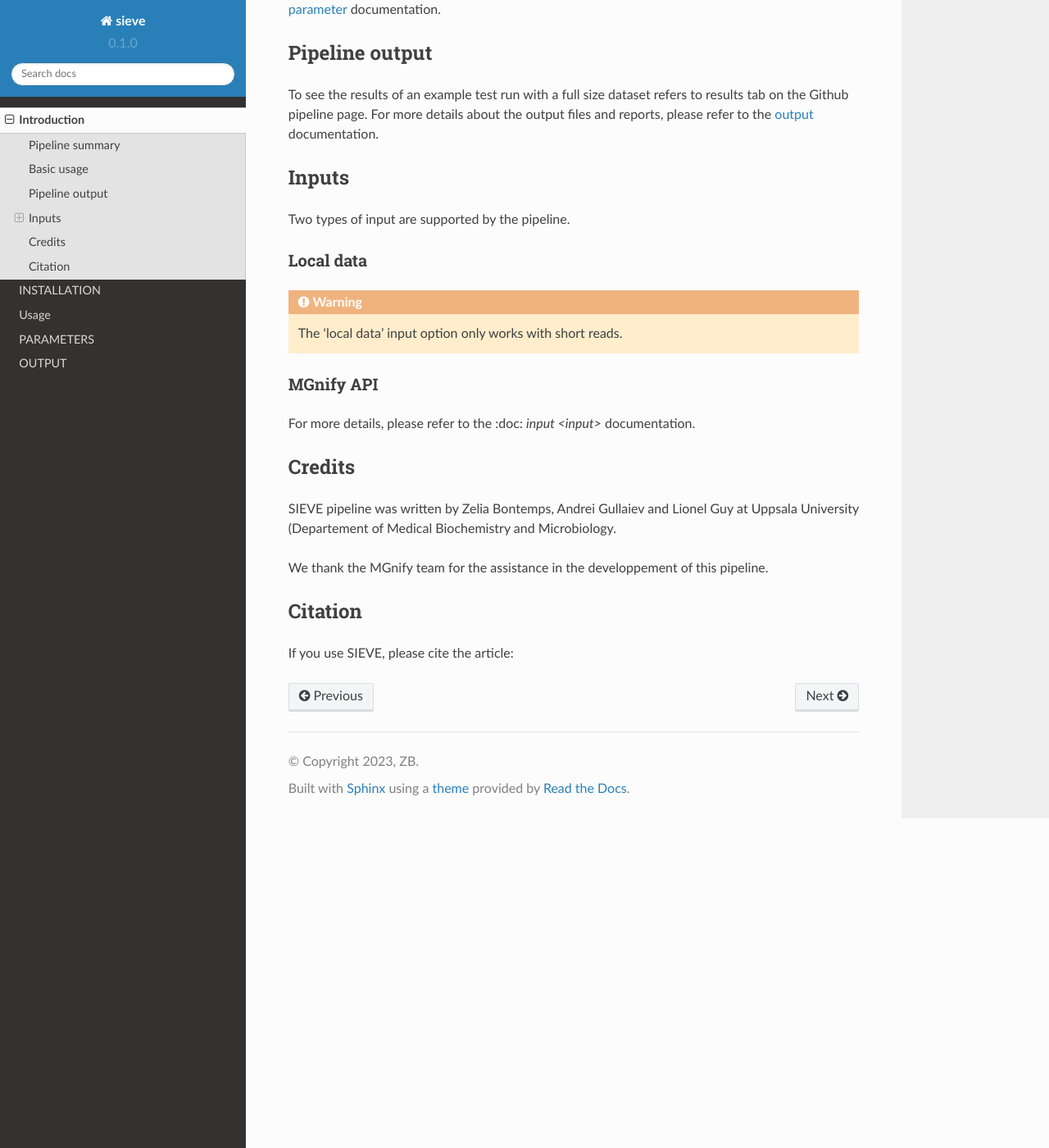
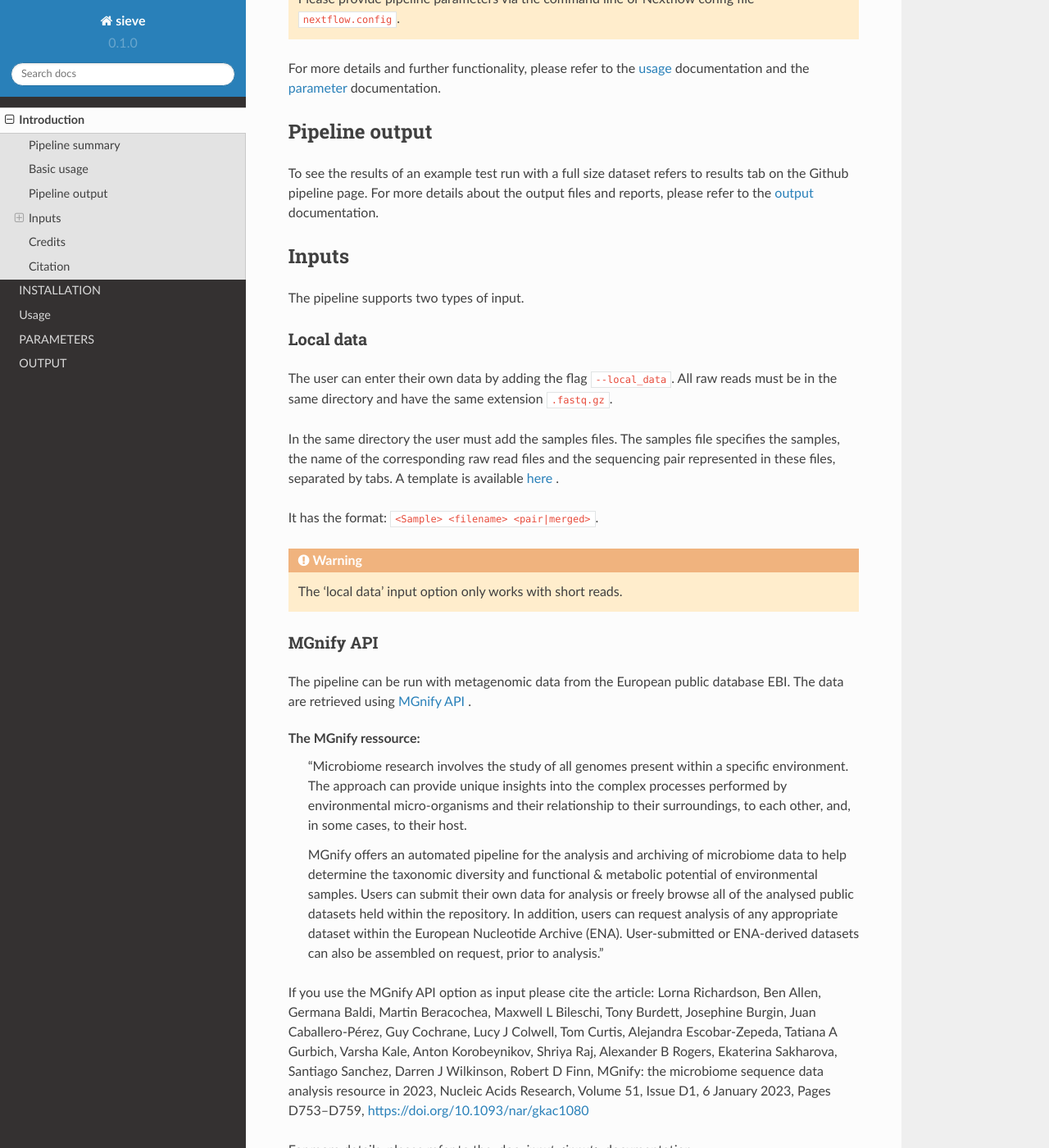
Before and after one commit to matiasWanntorp/sieve-doc, a Sphinx documentation site: the page built from docs/source/introduction.rst, in a window 1280 px wide and 1400 px high, scrolled down 1022 px. Shown: the whole window at 82% size. Built offline with Sphinx 7.4.7 and the Read the Docs theme 2.0.0, drawn with Linux system fonts in a browser that asks for light colours; some of the changed text lies outside the part shown.

Commit message:
Update introduction.rst

```diff
--- a/docs/source/introduction.rst
+++ b/docs/source/introduction.rst
@@ -1,19 +1,19 @@
 Introduction
 ============
 
-`SIEVE <https://github.com/LascauxZelia/sieve>`_ is a bioinformatics filters-analysis pipeline for assembly, binning and annotation of metagenomes from EBI public database or local user data.
+`SIEVE <https://github.com/LascauxZelia/sieve>`_ is a bioinformatics filters-analysis pipeline for assembly, binning and annotation of metagenomes from EBI public database (database mining) or local user data.
 
 Pipeline summary
 ----------------
 
-
+To analyse metagenomic datasets, users can input their own data (the pipeline will be in charge of the trimming) or filter and collect data from the European public database EBI using the MGnify API.
 
 The pipeline then:
 
-* Check the presence of genes of interest using `diamond <https://github.com/bbuchfink/diamond>`_
+* Check for the presence of genes of interest using `diamond <https://github.com/bbuchfink/diamond>`_
 * Performs assembly using `MEGAHIT <https://github.com/voutcn/megahit>`_ and predicts proteins-coding genes for the assemblies using `Prodigal <https://github.com/hyattpd/Prodigalt>`_ .
-* Check the presence of secretion systems with `MacSyFinder <https://github.com/gem-pasteur/macsyfinder>`_ .
-* Extract contigs of interest with `seqtk <https://github.com/lh3/seqtk>`_ and assigns taxonomy using `CAT <https://github.com/dutilh/CAT>`_ .
+* Check for the presence of secretion systems with `MacSyFinder <https://github.com/gem-pasteur/macsyfinder>`_ .
+* Extract contigs of interest using `seqtk <https://github.com/lh3/seqtk>`_ and assigns taxonomy using `CAT <https://github.com/dutilh/CAT>`_ .
 * Performs metagenome binning using `MaxBin2 <https://sourceforge.net/projects/maxbin2/>`_ and `CONCOCT <https://github.com/BinPro/CONCOCT>`_ and checks the quality of the genome bins using `miComplete <https://bitbucket.org/evolegiolab/micomplete/src/master/>`_
 * Refines bins with `DAS Tool <https://github.com/cmks/DAS_Tool>`_
 * Assigns taxonomy to bins using `BAT <https://github.com/dutilh/CAT>`_
@@ -43,15 +43,19 @@ Pipeline output
 
 To see the results of an example test run with a full size dataset refers to results tab on the Github pipeline page. For more details about the output files and reports, please refer to the :doc:`output <output>` documentation.
 
-
 Inputs
 ------
 
-Two types of input are supported by the pipeline.
+The pipeline supports two types of input.
 
 Local data
 ~~~~~~~~~~
 
+The user can enter their own data by adding the flag ``--local_data``. All raw reads must be in the same directory and have the same extension ``.fastq.gz``.
+
+In the same directory the user must add the samples files. The samples file specifies the samples, the name of the corresponding raw read files and the sequencing pair represented in these files, separated by tabs. A template is available `here <https://github.com/LascauxZelia/sieve>`_ .
+
+It has the format: ``<Sample> <filename> <pair|merged>``.
 
 .. WARNING::
 
@@ -60,14 +64,21 @@ Local data
 MGnify API
 ~~~~~~~~~~
 
+The pipeline can be run with metagenomic data from the European public database EBI. The data are retrieved using `MGnify API <https://www.ebi.ac.uk/metagenomics>`_ .
 
+The MGnify ressource:
+   "Microbiome research involves the study of all genomes present within a specific environment. The approach can provide unique insights into the complex processes performed by environmental micro-organisms and their relationship to their surroundings, to each other, and, in some cases, to their host.
+
+   MGnify offers an automated pipeline for the analysis and archiving of microbiome data to help determine the taxonomic diversity and functional & metabolic potential of environmental samples. Users can submit their own data for analysis or freely browse all of the analysed public datasets held within the repository. In addition, users can request analysis of any appropriate dataset within the European Nucleotide Archive (ENA). User-submitted or ENA-derived datasets can also be assembled on request, prior to analysis."
+
+If you use the MGnify API option as input please cite the article: Lorna Richardson, Ben Allen, Germana Baldi, Martin Beracochea, Maxwell L Bileschi, Tony Burdett, Josephine Burgin, Juan Caballero-Pérez, Guy Cochrane, Lucy J Colwell, Tom Curtis, Alejandra Escobar-Zepeda, Tatiana A Gurbich, Varsha Kale, Anton Korobeynikov, Shriya Raj, Alexander B Rogers, Ekaterina Sakharova, Santiago Sanchez, Darren J Wilkinson, Robert D Finn, MGnify: the microbiome sequence data analysis resource in 2023, Nucleic Acids Research, Volume 51, Issue D1, 6 January 2023, Pages D753–D759, https://doi.org/10.1093/nar/gkac1080
 
 For more details, please refer to the :doc: `input <input>` documentation.
 
 Credits
 -------
 
-SIEVE pipeline was written by Zelia Bontemps, Andrei Gullaiev and Lionel Guy at Uppsala University (Departement of Medical Biochemistry and Microbiology.
+SIEVE pipeline was written by Zelia Bontemps, Andrei Gullaiev and Lionel Guy at Uppsala University (Departement of Medical Biochemistry and Microbiology).
 
 We thank the MGnify team for the assistance in the developpement of this pipeline.
 
```
Also changed, not shown: other parts of docs/source/introduction.rst (+1 -1 lines).
